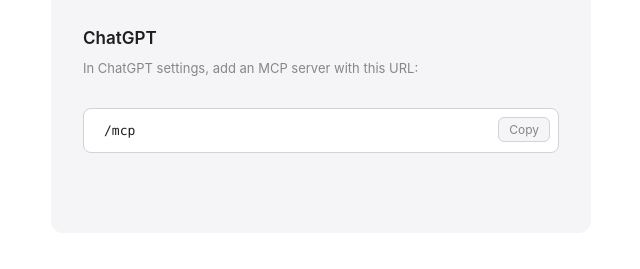
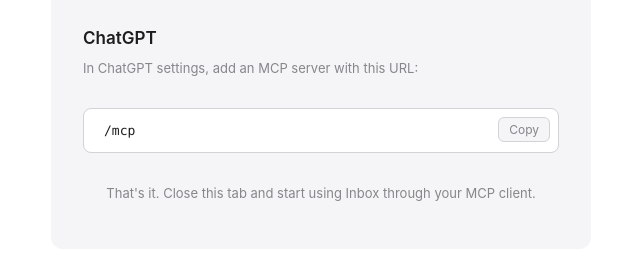
Before and after one commit to davidhariri/inbox, a Python web app: template inbox/templates/done.html in a window 1280 px wide. Shown: the part 585-854 px from the top of the page, without its empty margins (319-959 px from the left). Before the commit the page ends 738 px from the top, so only its background shows below. Run offline with Jinja, Linux system fonts and the light colour scheme; the template is opened without the code that fills it, so the values that code supplies are empty.

Commit message:
Add closing note to done page
Co-Authored-By: Claude Opus 4.6 <noreply@anthropic.com>

```diff
--- a/inbox/templates/done.html
+++ b/inbox/templates/done.html
@@ -159,6 +159,8 @@
                 <pre>{{server_url}}/mcp</pre>
             </div>
         </div>
+
+        <p class="hint" style="text-align: center; margin-bottom: 0;">That's it. Close this tab and start using Inbox through your MCP client.</p>
     </div>
     <script>
     function copyBlock(btn) {
```
